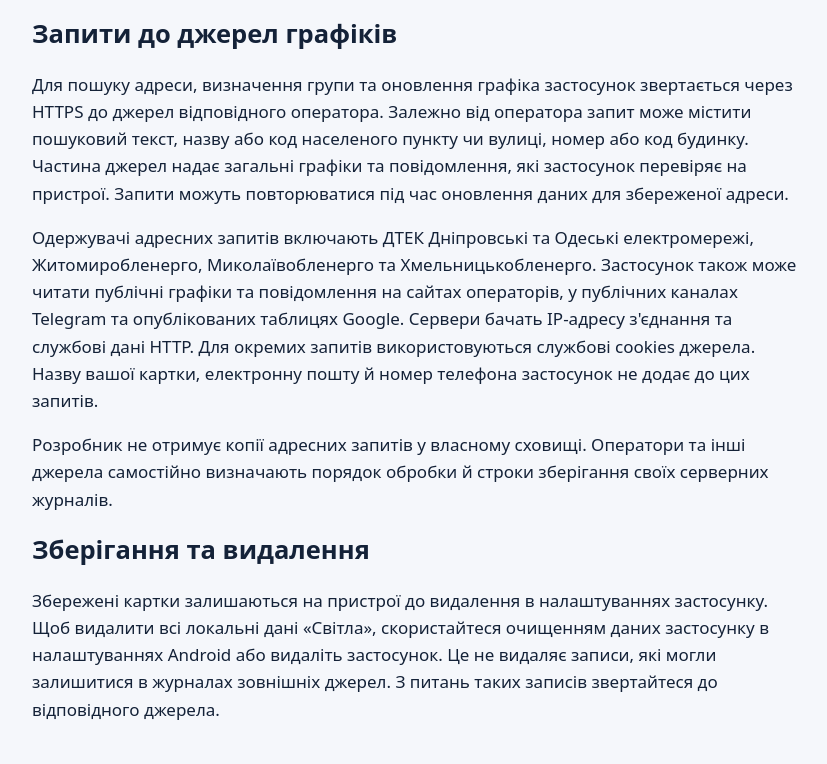
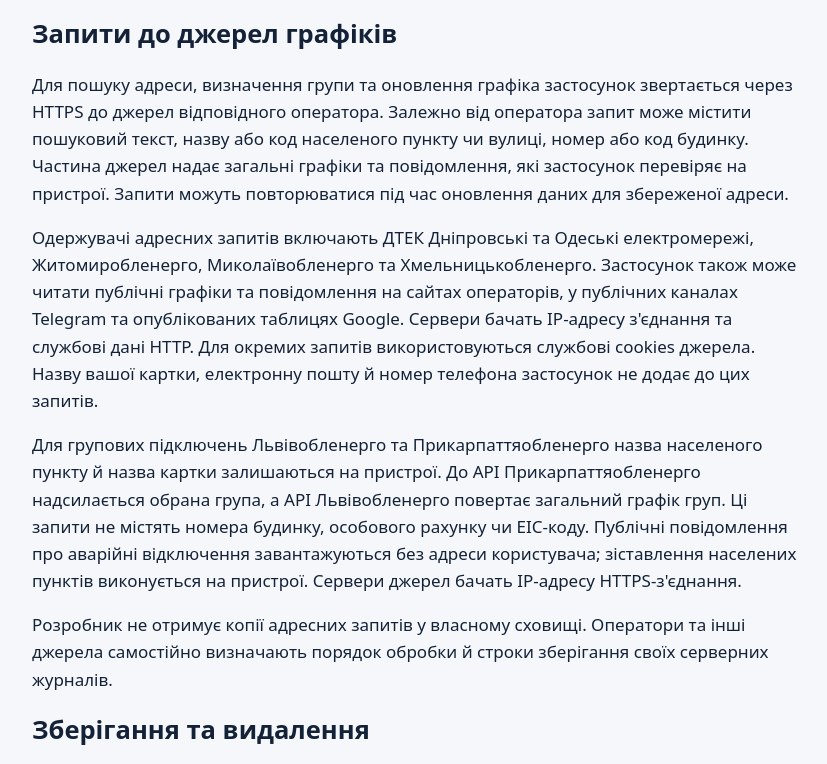
Before and after one commit to ViktorBirka/svitlo-privacy, a plain HTML site: page index.html in a window 1280 px wide. Shown: the part 415-1179 px from the top of the page, without its empty margins (224-1051 px from the left). Drawn offline with Linux system fonts and the light colour scheme.

Commit message:
Clarify group schedule and public emergency notice requests

```diff
--- a/index.html
+++ b/index.html
@@ -7,6 +7,7 @@
 <h2>Запити до джерел графіків</h2>
 <p>Для пошуку адреси, визначення групи та оновлення графіка застосунок звертається через HTTPS до джерел відповідного оператора. Залежно від оператора запит може містити пошуковий текст, назву або код населеного пункту чи вулиці, номер або код будинку. Частина джерел надає загальні графіки та повідомлення, які застосунок перевіряє на пристрої. Запити можуть повторюватися під час оновлення даних для збереженої адреси.</p>
 <p>Одержувачі адресних запитів включають ДТЕК Дніпровські та Одеські електромережі, Житомиробленерго, Миколаївобленерго та Хмельницькобленерго. Застосунок також може читати публічні графіки та повідомлення на сайтах операторів, у публічних каналах Telegram та опублікованих таблицях Google. Сервери бачать IP-адресу з&#39;єднання та службові дані HTTP. Для окремих запитів використовуються службові cookies джерела. Назву вашої картки, електронну пошту й номер телефона застосунок не додає до цих запитів.</p>
+<p>Для групових підключень Львівобленерго та Прикарпаттяобленерго назва населеного пункту й назва картки залишаються на пристрої. До API Прикарпаттяобленерго надсилається обрана група, а API Львівобленерго повертає загальний графік груп. Ці запити не містять номера будинку, особового рахунку чи EIC-коду. Публічні повідомлення про аварійні відключення завантажуються без адреси користувача; зіставлення населених пунктів виконується на пристрої. Сервери джерел бачать IP-адресу HTTPS-з'єднання.</p>
 <p>Розробник не отримує копії адресних запитів у власному сховищі. Оператори та інші джерела самостійно визначають порядок обробки й строки зберігання своїх серверних журналів.</p>
 <h2>Зберігання та видалення</h2>
 <p>Збережені картки залишаються на пристрої до видалення в налаштуваннях застосунку. Щоб видалити всі локальні дані &#171;Світла&#187;, скористайтеся очищенням даних застосунку в налаштуваннях Android або видаліть застосунок. Це не видаляє записи, які могли залишитися в журналах зовнішніх джерел. З питань таких записів звертайтеся до відповідного джерела.</p>
```
